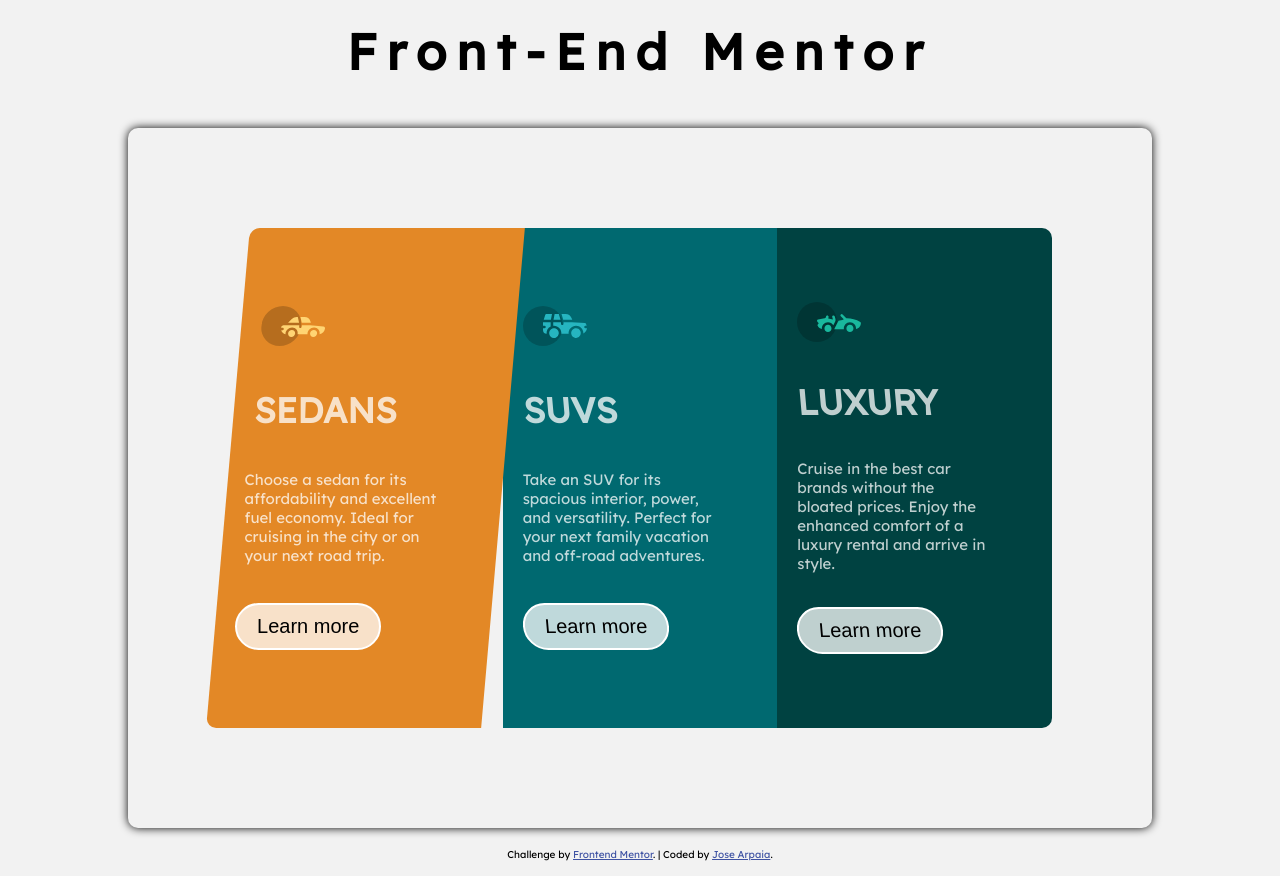
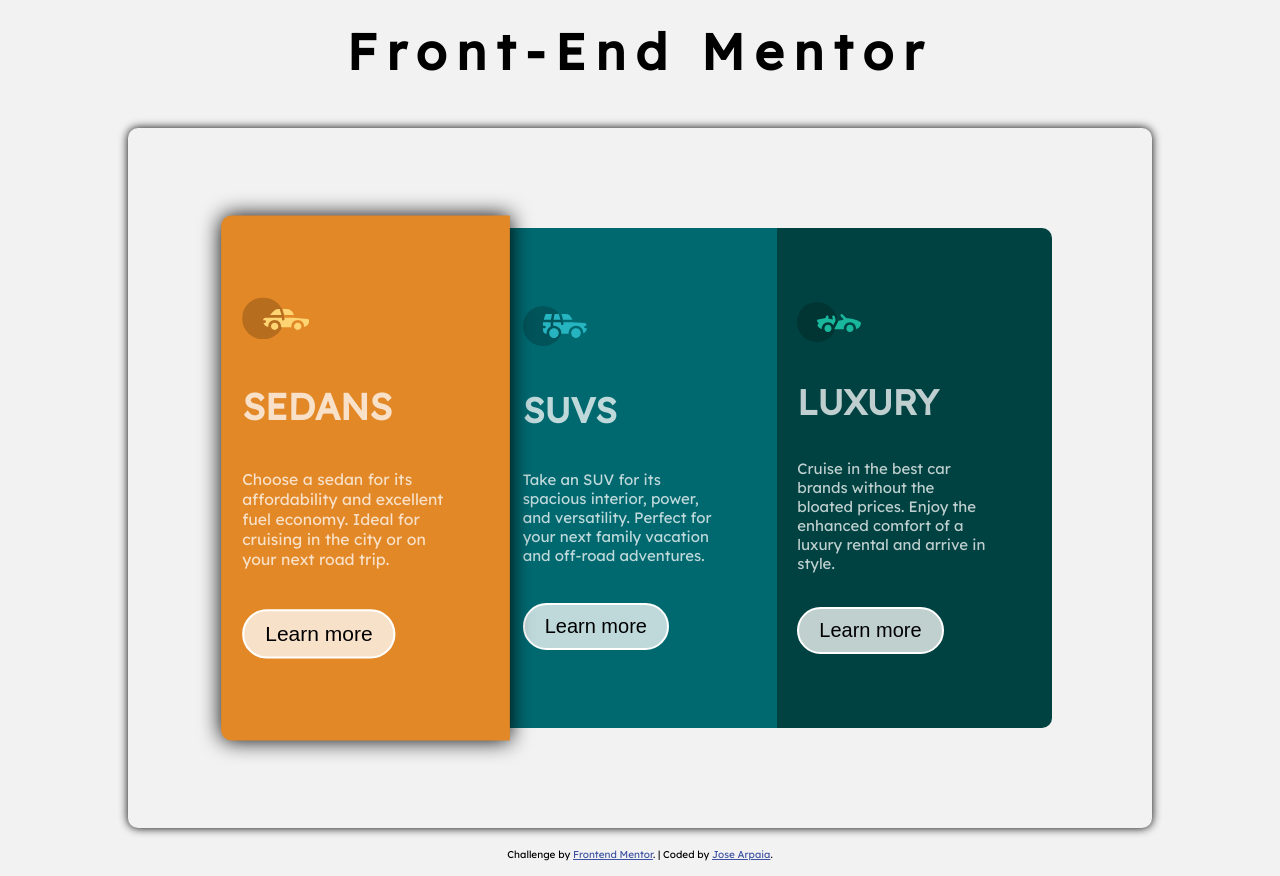
Before and after one commit to JQARPAIA/3-column-preview-card, a plain HTML site: page index.html in a window 1280 px wide. In both pictures the pointer is over the element 365 px from the left and 478 px from the top of the page. Drawn offline with Linux system fonts and the light colour scheme.

Commit message:
style: changed the cards hover effect and response time to it, add box shadow to them too

```diff
--- a/style.css
+++ b/style.css
@@ -62,7 +62,7 @@ body {
     justify-content: space-evenly;
     align-items: flex-start;
     height: 500px;
-    transition: all 1s;
+    transition: all .5s;
 }
 .grid-item h2 {
     font-size: 35px;
@@ -70,15 +70,13 @@ body {
 }
 
 .grid-item:hover {
-    transform: skewX(-5deg);
-}
-.grid-item:hover p, h2, button {
-    transform: skewX(5deg);
+    transform: scale(1.05);
+    box-shadow: 0 0 20px #000 ;
 }
 .grid-item p, h2, button {
     color: hsla(0, 0%, 100%, 0.75);
     font-size: 15px;
-    transition: all 1s;
+    transition: all .3s;
     text-align: left;
 }
 
```
